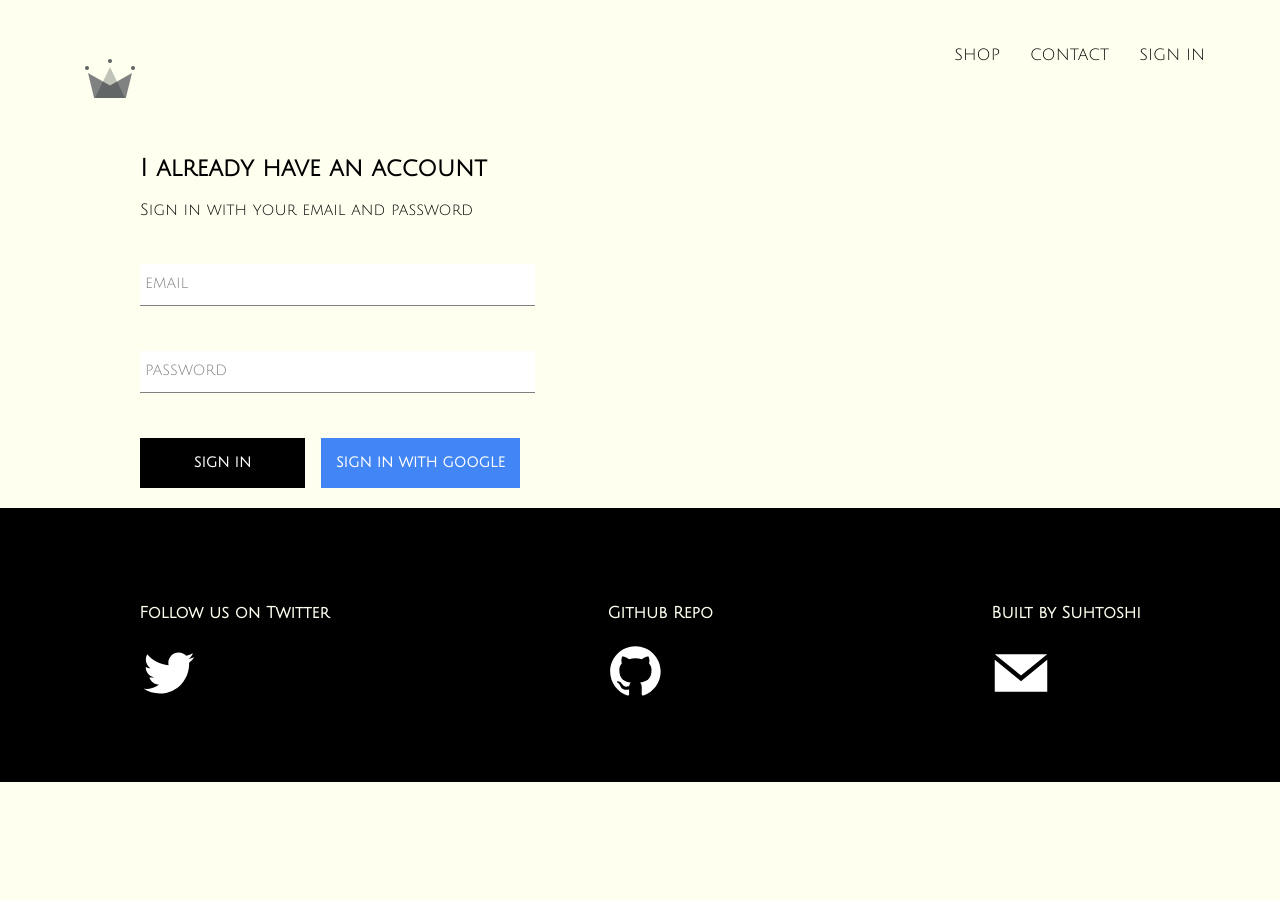
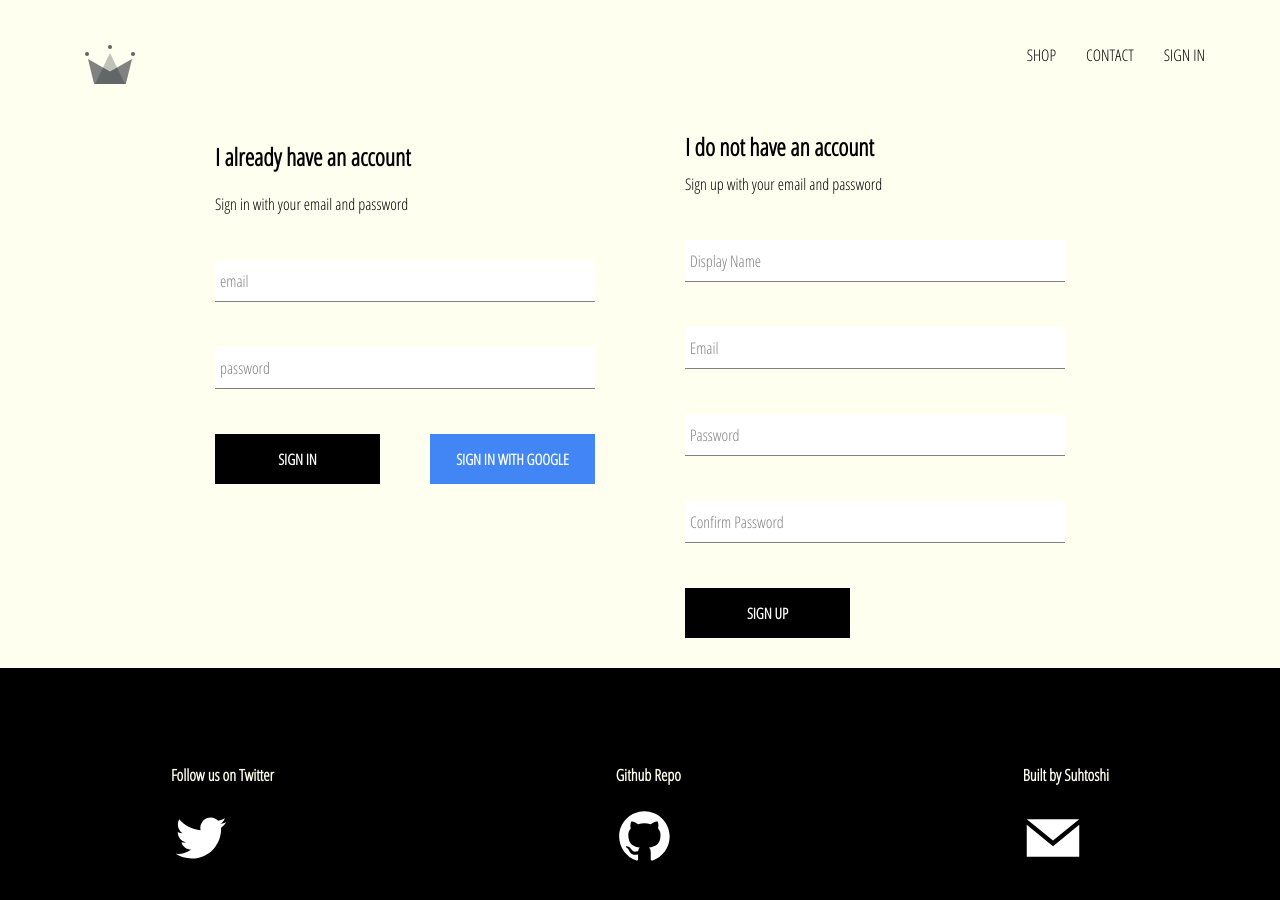
Before and after one commit to suhtoshi/crwn-clothing, a React (Create React App) app: page /signin in a window 1280 px wide. Shown: the top 900 px of the page. Before the commit the page ends 800 px from the top, so only its background shows below. Built offline with nearby package versions, Linux system fonts and the light colour scheme; no server answers.

Commit message:
implemented firebase utils, included ability to store authenticated users into our firestore database

```diff
--- a/public/index.html
+++ b/public/index.html
@@ -13,7 +13,8 @@
     -->
     <link rel="manifest" href="%PUBLIC_URL%/manifest.json" />
     <link rel="preconnect" href="https://fonts.gstatic.com">
-    <link href="https://fonts.googleapis.com/css2?family=Julius+Sans+One&display=swap" rel="stylesheet">
+    <link rel="preconnect" href="https://fonts.gstatic.com">
+<link href="https://fonts.googleapis.com/css2?family=Open+Sans+Condensed:wght@300&display=swap" rel="stylesheet">
     <!--
       Notice the use of %PUBLIC_URL% in the tags above.
       It will be replaced with the URL of the `public` folder during the build.
--- a/src/App.css
+++ b/src/App.css
@@ -1,5 +1,5 @@
 body {
-    font-family: 'Julius Sans One', sans-serif;
+    font-family: 'Open Sans Condensed', sans-serif;
     background-color: ivory;
     padding: 20px 60px;
 }
@@ -7,3 +7,7 @@
     text-decoration: none;
     color: black
 }
+
+*{
+    box-sizing: border-box;
+}
--- a/src/App.js
+++ b/src/App.js
@@ -6,7 +6,7 @@
 import SignInAndSignUpPage from './pages/sign-in-and-sign-up/sign-in-and-sign-up.component';
 import Header from './components/header/header.component';
 import Footer from './components/footer/footer.component';
-import {auth} from './firebase/firebase.utils'
+import {auth, createUserProfileDocument } from './firebase/firebase.utils'
 
 
 class App extends React.Component {
@@ -21,10 +21,23 @@
   unsubscribeFromAuth = null
 
   componentDidMount(){
-    this.unsubscribeFromAuth = auth.onAuthStateChanged(user => {
-      this.setState({currentUser: user});
+    this.unsubscribeFromAuth = auth.onAuthStateChanged(async userAuth => {
+      if (userAuth){
+        const userRef = await createUserProfileDocument(userAuth);
 
-      console.log(user)
+        userRef.onSnapshot(snapShot => {
+          this.setState({
+            currentUser: {
+              id: snapShot.id,
+              ...snapShot.data()
+            }
+          });
+
+          console.log(this.state);
+        });
+      } else{
+        this.setState({currentUser: userAuth});
+      }
     })
   }
 
--- a/src/components/custom-button/custom-button.styles.scss
+++ b/src/components/custom-button/custom-button.styles.scss
@@ -5,11 +5,11 @@
     letter-spacing: 0px;
     line-height: 50px;
     padding: 0 15px 0 15px;
-    font-size: 14px;
+    font-size: 15px;
     background-color: black;
     color: white;
     text-transform: uppercase;
-    font-family: 'Julius Sans One', sans-serif;
+    font-family: 'Open Sans Condensed', sans-serif;
     font-weight: bolder;
     border: none;
     cursor: pointer;
--- a/src/components/menu-item/menu-item.component.jsx
+++ b/src/components/menu-item/menu-item.component.jsx
@@ -9,7 +9,7 @@
 
         />
         <div className='content'>
-            <h1 className='title'>{title}</h1>
+            <h1 className='title'>{title.toUpperCase()}</h1>
             <span className='subtitle'>Shop Now</span>
         </div>
     </div>
--- a/src/components/sign-in/sign-in.styles.scss
+++ b/src/components/sign-in/sign-in.styles.scss
@@ -2,7 +2,7 @@
     width: 380px;
     display: flex;
     flex-direction: column;
-    padding: 20px 80px;
+
 
     .title{
         margin: 10px;
--- /dev/null
+++ b/src/components/sign-up/sign-up.component.jsx
@@ -0,0 +1,102 @@
+import React from 'react';
+import FormInput from '../form-input/form-input.component';
+import CustomButton from '../custom-button/custom-button.component';
+import { auth, createUserProfileDocument } from '../../firebase/firebase.utils';
+
+
+import './sign-up.styles.scss'
+
+class SignUp extends React.Component {
+    constructor(){
+        super();
+
+        this.state = {
+            displayName: '',
+            email: '',
+            password: '',
+            confirmPassword: ''
+        }
+    }
+
+    handleSubmit = async event =>{
+        event.preventDefault();
+
+        const {displayName, email, password, confirmPassword} = this.state;
+
+        if(password !== confirmPassword){
+            alert("passwords don't match");
+            return;
+        }
+
+        try{
+            const{user} = await auth.createUserWithEmailAndPassword(
+                email,
+                password);
+
+            await createUserProfileDocument(user, {displayName});
+
+            this.setState({
+                displayName: '',
+                email: '',
+                password: '',
+                confirmPassword: ''
+            });
+        }catch(err){
+            console.error("error");
+        }
+    };
+
+    handleChange = event =>{
+        const {name, value} = event.target;
+
+        this.setState({[name]: value});
+    }
+
+
+    render(){
+        const {displayName, email, password, confirmPassword} = this.state;
+        return(
+            <div className='sign-up'>
+                <h2 className='title'>I do not have an account</h2>
+                <span> Sign up with your email and password</span>
+                <form className='sign-up-form' onSubmit={this.handleSubmit}>
+                    <FormInput
+                        type='text'
+                        name='displayName'
+                        value={displayName}
+                        onChange={this.handleChange}
+                        label='Display Name'
+                        required
+                    />
+                    <FormInput
+                        type='email'
+                        name='email'
+                        value={email}
+                        onChange={this.handleChange}
+                        label='Email'
+                        required
+                    />
+                    <FormInput
+                        type='password'
+                        name='password'
+                        value={password}
+                        onChange={this.handleChange}
+                        label='Password'
+                        required
+                    />
+                    <FormInput
+                        type='password'
+                        name='confirmPassword'
+                        value={confirmPassword}
+                        onChange={this.handleChange}
+                        label='Confirm Password'
+                        required
+                    />
+                    <CustomButton type='submit'> Sign Up</CustomButton>
+                </form>
+            </div>
+        )
+    }
+}
+
+export default SignUp;
--- /dev/null
+++ b/src/components/sign-up/sign-up.styles.scss
@@ -0,0 +1,9 @@
+.sign-up{
+    display: flex;
+    flex-direction: column;
+    width: 380px;
+
+    .title{
+        margin: 10px 0;
+    }
+}
--- a/src/firebase/firebase.utils.js
+++ b/src/firebase/firebase.utils.js
@@ -12,6 +12,30 @@
     measurementId: "G-2XVGFWEKKX"
 };
 
+export const createUserProfileDocument = async (userAuth, additionalData) => {
+    if(!userAuth) return;
+
+    const userRef = firestore.doc(`users/${userAuth.uid}`);
+    const snapShot = await userRef.get()
+
+    if(!snapShot.exists){
+        const {displayName, email} = userAuth;
+        const createdAt = new Date();
+
+        try{
+            await userRef.set({
+                displayName,
+                email,
+                createdAt,
+                ...additionalData
+            })
+        }catch (error){
+            console.log('error creating user', error.message);
+        }
+    }
+    return userRef;
+}
+
 firebase.initializeApp(config);
 
 export const auth = firebase.auth();
--- a/src/pages/sign-in-and-sign-up/sign-in-and-sign-up.component.jsx
+++ b/src/pages/sign-in-and-sign-up/sign-in-and-sign-up.component.jsx
@@ -1,11 +1,14 @@
 import React from 'react';
 
 import SignIn from '../../components/sign-in/sign-in.component';
+import SignUp from '../../components/sign-up/sign-up.component';
+
 import './sign-in-and-sign-up.styles.scss'
 
 const SignInAndSignUpPage = () => (
     <div className='sign-in-and-sign-up'>
         <SignIn />
+        <SignUp />
     </div>
 )
 
--- a/src/pages/sign-in-and-sign-up/sign-in-and-sign-up.styles.scss
+++ b/src/pages/sign-in-and-sign-up/sign-in-and-sign-up.styles.scss
@@ -0,0 +1,6 @@
+.sign-in-and-sign-up{
+    width: 850px;
+    display: flex;
+    justify-content: space-between;
+    margin: 30px auto;
+}
```
